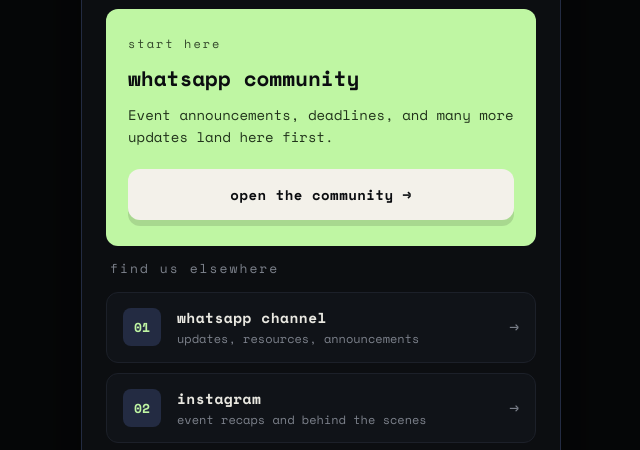
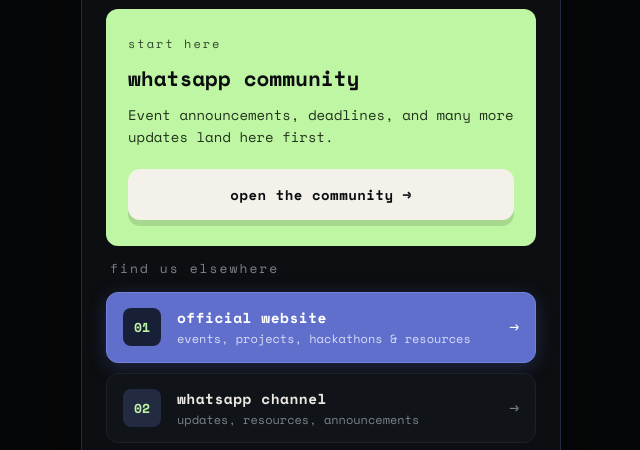
Before and after one commit to Coding-Club-JNTUHCEH/official-links, a plain HTML site: page index.html in a window 1280 px wide. Shown: the part 297-747 px from the top of the page, without its empty margins (319-959 px from the left). Drawn offline with nearby package versions, Linux system fonts and the light colour scheme.

Commit message:
added website link

```diff
--- a/index.html
+++ b/index.html
@@ -273,6 +273,38 @@
     .link-row:hover .arrow{ transform: none; }
   }
 
+  /* ---------- highlighted link row ---------- */
+
+  .link-row-highlight{
+    background: var(--blue);
+    border-color: #7483DB;
+    color: #FFFFFF;
+    box-shadow: 0 4px 18px rgba(95, 111, 203, 0.28);
+  }
+  .link-row-highlight .badge{
+    background: #182038;
+    color: var(--mint);
+  }
+  .link-row-highlight .link-name{
+    color: #FFFFFF;
+  }
+  .link-row-highlight .link-desc{
+    color: #D9DEFA;
+  }
+  .link-row-highlight .arrow{
+    color: #FFFFFF;
+  }
+  .link-row-highlight:hover, .link-row-highlight:focus-visible{
+    background: #5060BC;
+    border-color: var(--mint);
+  }
+  .link-row-highlight:hover .link-name{
+    color: var(--mint);
+  }
+  .link-row-highlight:hover .arrow{
+    color: var(--mint);
+  }
+
   /* ---------- footer ---------- */
 
   footer{
@@ -331,8 +363,17 @@
   <section class="links-section">
     <p class="section-label">find us elsewhere</p>
 
+    <a class="link-row link-row-highlight" href="https://jntuh-coding-club.pages.dev/" target="_blank" rel="noopener">
+      <span class="badge">01</span>
+      <span class="link-text">
+        <span class="link-name">official website</span>
+        <span class="link-desc">events, projects, hackathons & resources</span>
+      </span>
+      <span class="arrow">&rarr;</span>
+    </a>
+
     <a class="link-row" href="https://whatsapp.com/channel/0029VbB2El96hENjUuZ99i1b" target="_blank" rel="noopener">
-      <span class="badge">01</span>
+      <span class="badge">02</span>
       <span class="link-text">
         <span class="link-name">whatsapp channel</span>
         <span class="link-desc">updates, resources, announcements</span>
@@ -340,8 +381,8 @@
       <span class="arrow">&rarr;</span>
     </a>
 
-    <a class="link-row" href="https://www.instagram.com/jntuhceh_coding_club/" target="_blank" rel="noopener">
-      <span class="badge">02</span>
+    <a class="link-row" href="https://www.instagram.com/jntuhucesth_coding_club/" target="_blank" rel="noopener">
+      <span class="badge">03</span>
       <span class="link-text">
         <span class="link-name">instagram</span>
         <span class="link-desc">event recaps and behind the scenes</span>
@@ -350,7 +391,7 @@
     </a>
 
     <a class="link-row" href="https://github.com/Coding-Club-JNTUHCEH" target="_blank" rel="noopener">
-      <span class="badge">03</span>
+      <span class="badge">04</span>
       <span class="link-text">
         <span class="link-name">github</span>
         <span class="link-desc">repos, starter code, hackathon builds</span>
@@ -359,7 +400,7 @@
     </a>
 
     <a class="link-row" href="https://www.reddit.com/user/codingclubjntuhceh/" target="_blank" rel="noopener">
-      <span class="badge">04</span>
+      <span class="badge">05</span>
       <span class="link-text">
         <span class="link-name">reddit</span>
         <span class="link-desc">questions and open discussion</span>
@@ -368,7 +409,7 @@
     </a>
 
     <a class="link-row" href="https://www.linkedin.com/company/cc-jntuh" target="_blank" rel="noopener">
-      <span class="badge">05</span>
+      <span class="badge">06</span>
       <span class="link-text">
         <span class="link-name">linkedin</span>
         <span class="link-desc">club updates and alumni network</span>
@@ -377,7 +418,7 @@
     </a>
 
     <a class="link-row" href="https://www.youtube.com/@codingclubjntuhceh2211" target="_blank" rel="noopener">
-      <span class="badge">06</span>
+      <span class="badge">07</span>
       <span class="link-text">
         <span class="link-name">youtube</span>
         <span class="link-desc">recordings and tutorials</span>
```
